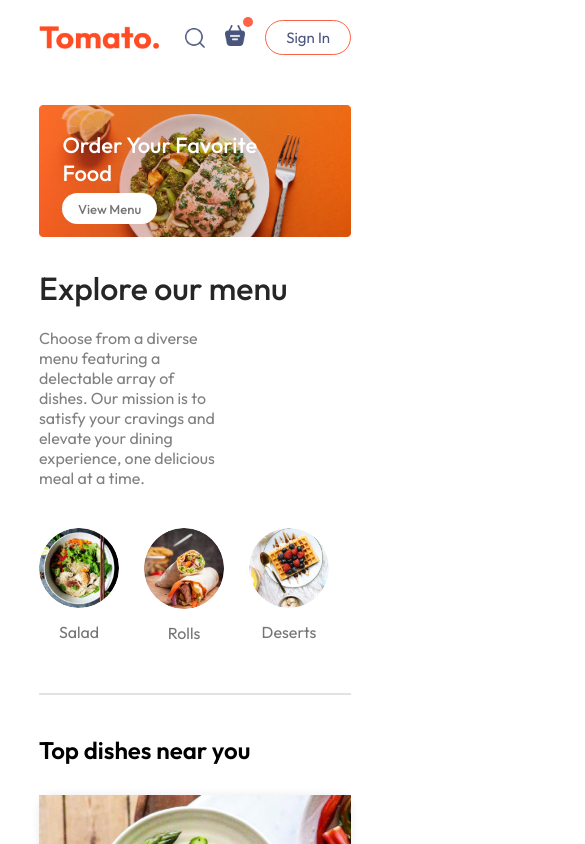
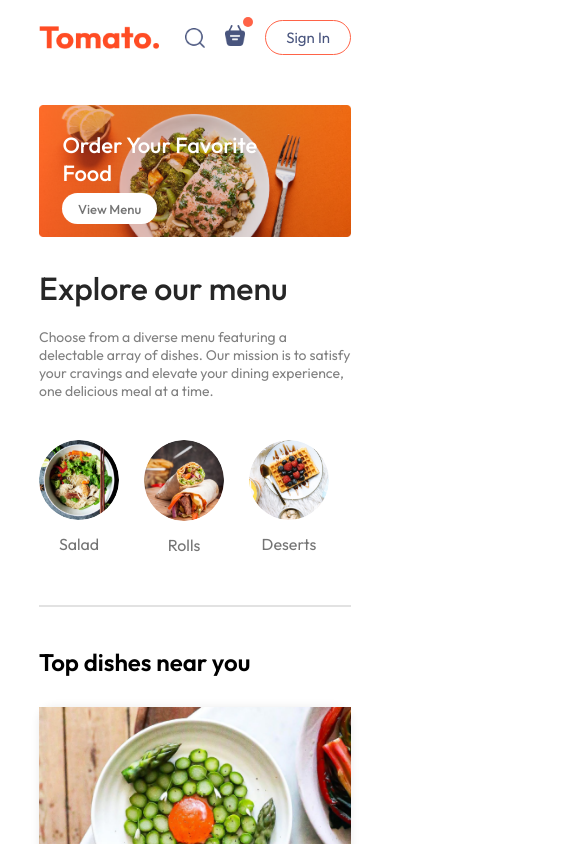
Before and after one commit to Bereket110/food-delivery-platform, a React (Vite) app in the folder frontend/: page / in a window 390 px wide. Shown: the top 844 px of the page, 585 px wide, since content can reach past the window. Built offline with nearby package versions, Linux system fonts and the light colour scheme.

Commit message:
Footer Responsive

```diff
--- a/frontend/src/components/ExplorMenu/ExploreMenu.css
+++ b/frontend/src/components/ExplorMenu/ExploreMenu.css
@@ -46,3 +46,10 @@
   border: 4px solid tomato;
   padding: 2px;
 }
+
+@media (max-width: 1050px) {
+  .explore-menu-text {
+    max-width: 100%;
+    font-size: 14px;
+  }
+}
--- a/frontend/src/components/Footer/Footer.css
+++ b/frontend/src/components/Footer/Footer.css
@@ -42,3 +42,14 @@
   height: 2px;
   margin: 20px 0;
 }
+
+@media (max-width: 750px) {
+  .footer-content {
+    display: flex;
+    flex-direction: column;
+    gap: 35px;
+  }
+  .footer-copyright {
+    text-align: center;
+  }
+}
```
